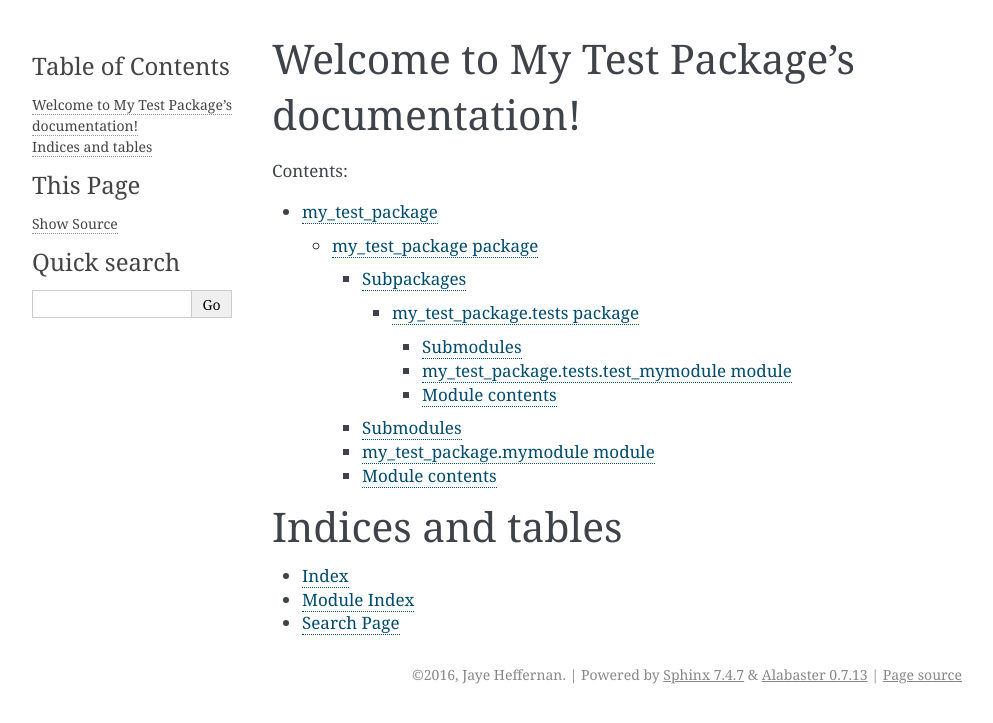
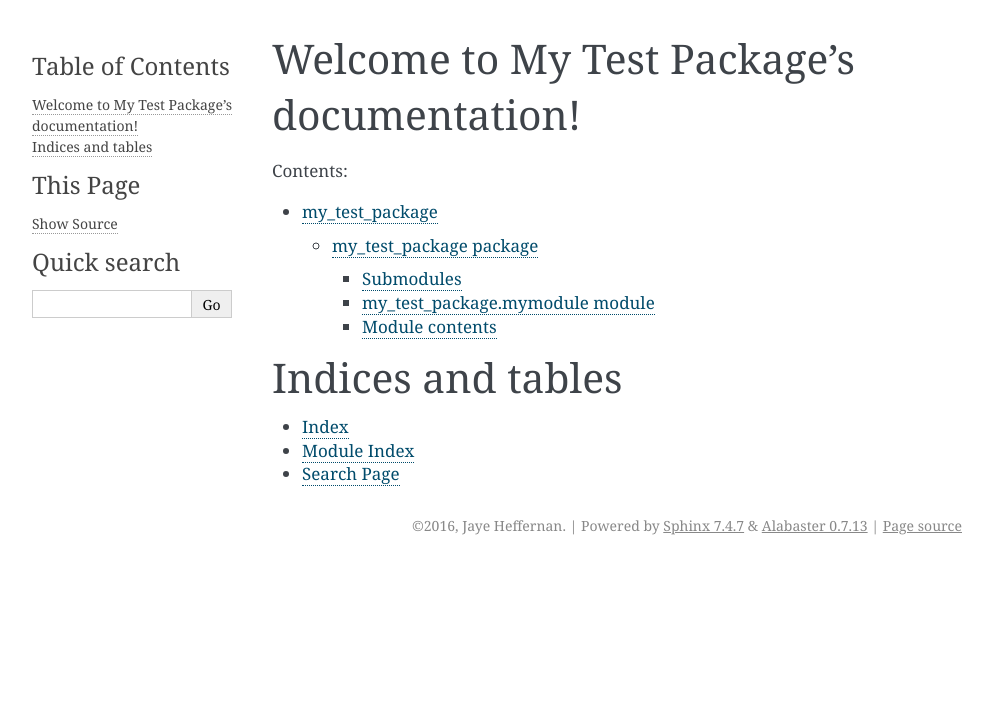
Before and after one commit to aeraquoo/my_test_package, a Sphinx documentation site: the page built from docs/source/index.rst, in a window 1280 px wide. Shown: the top 723 px of the page, without its empty margins (148-1141 px from the left). Built offline with Sphinx 7.4.7, drawn with Linux system fonts in a browser that asks for light colours; pages that are not in the unit, such as notebooks, are missing from menus.

Commit message:
Update docs stuff

```diff
--- a/docs/source/my_test_package.rst
+++ b/docs/source/my_test_package.rst
@@ -1,12 +1,5 @@
 my_test_package package
 =======================
-
-Subpackages
------------
-
-.. toctree::
-
-    my_test_package.tests
 
 Submodules
 ----------
```
Also changed, not shown: 2 other files.
